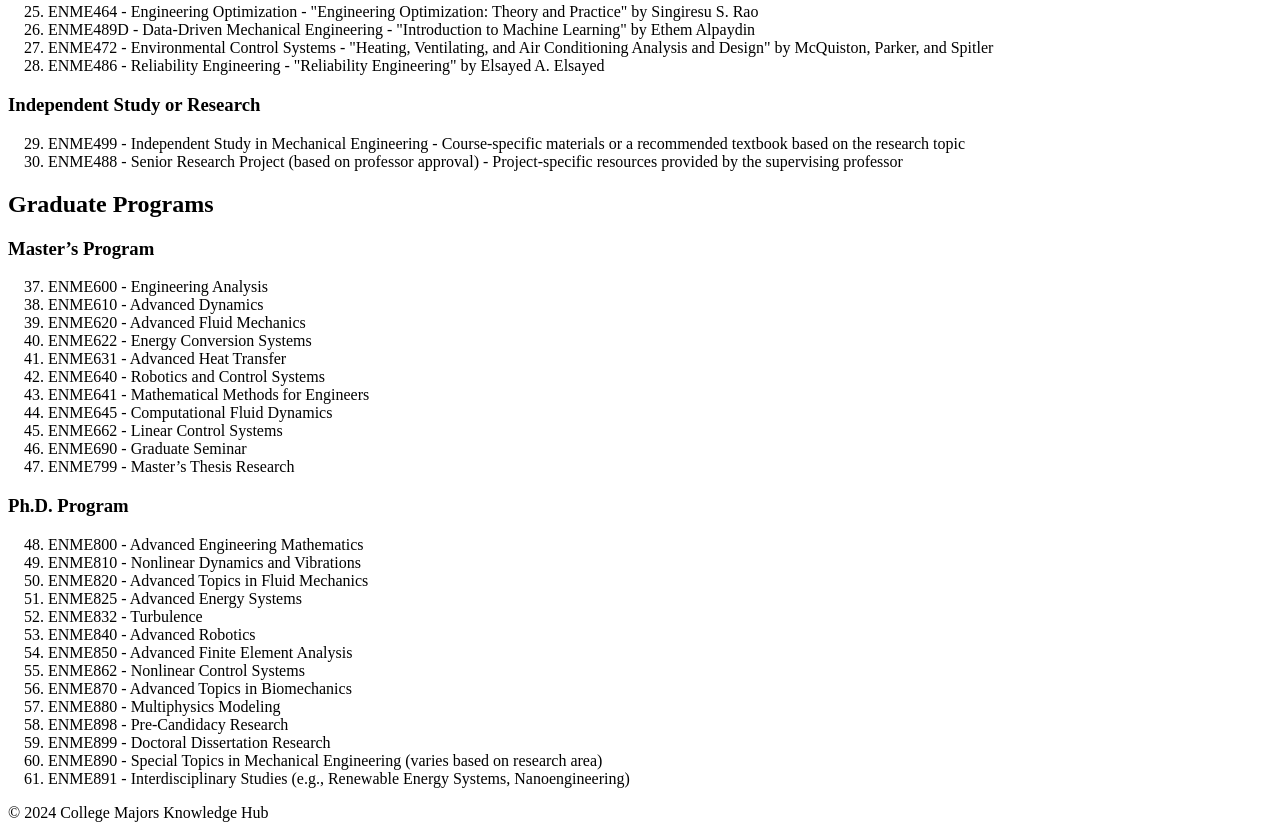
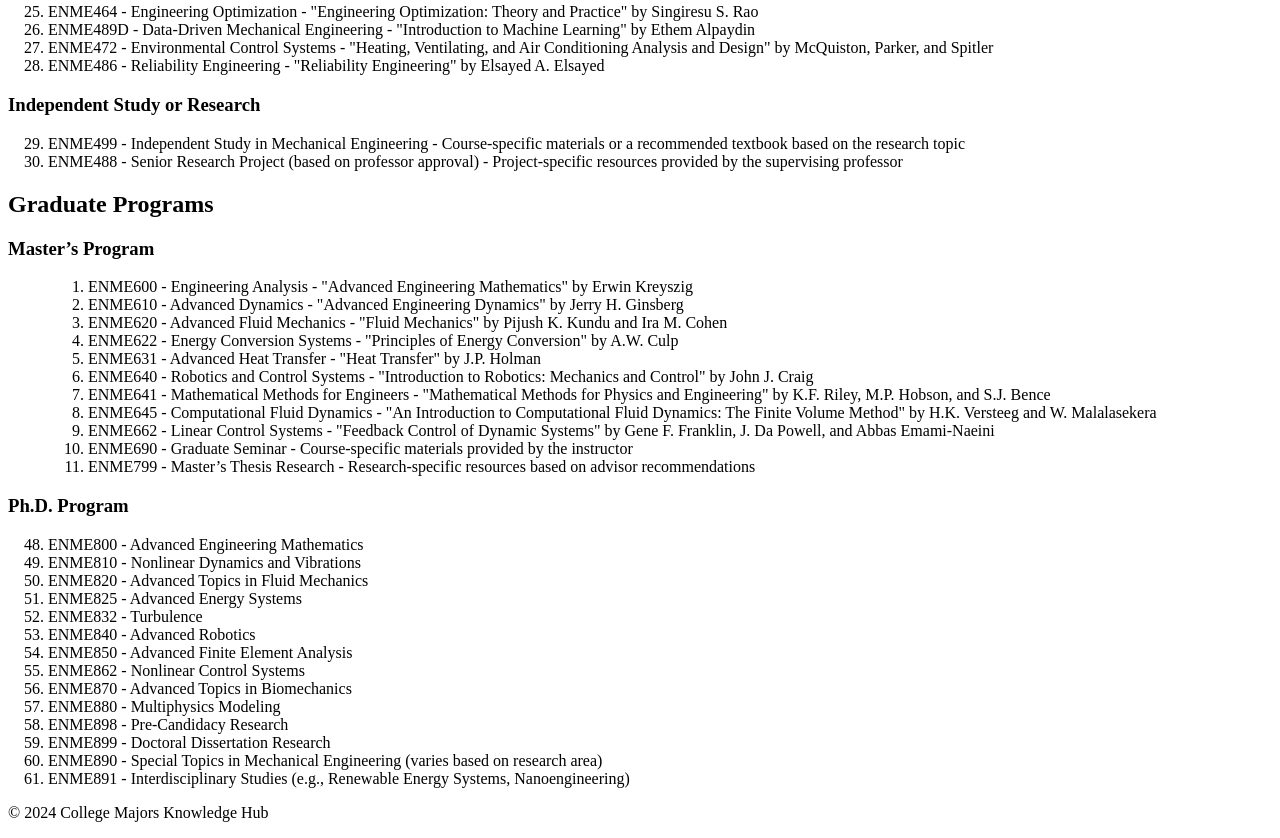
Before and after one commit to Martinezworldwide/collegemajors, a plain HTML site: page majors/engineering/mechanical-engineering.html in a window 1280 px wide. Shown: the part 1924-2762 px from the top of the page. Drawn offline with Linux system fonts and the light colour scheme.

Commit message:
Update mechanical-engineering.html

```diff
--- a/majors/engineering/mechanical-engineering.html
+++ b/majors/engineering/mechanical-engineering.html
@@ -296,17 +296,42 @@
             <h2>Graduate Programs</h2>
             <h3>Master’s Program</h3>
             <ol start="37">
-                <li>ENME600 - Engineering Analysis</li>
-                <li>ENME610 - Advanced Dynamics</li>
-                <li>ENME620 - Advanced Fluid Mechanics</li>
-                <li>ENME622 - Energy Conversion Systems</li>
-                <li>ENME631 - Advanced Heat Transfer</li>
-                <li>ENME640 - Robotics and Control Systems</li>
-                <li>ENME641 - Mathematical Methods for Engineers</li>
-                <li>ENME645 - Computational Fluid Dynamics</li>
-                <li>ENME662 - Linear Control Systems</li>
-                <li>ENME690 - Graduate Seminar</li>
-                <li>ENME799 - Master’s Thesis Research</li>
+                <ol>
+    <li>ENME600 - Engineering Analysis -
+        <span>"Advanced Engineering Mathematics" by Erwin Kreyszig</span>
+    </li>
+    <li>ENME610 - Advanced Dynamics -
+        <span>"Advanced Engineering Dynamics" by Jerry H. Ginsberg</span>
+    </li>
+    <li>ENME620 - Advanced Fluid Mechanics -
+        <span>"Fluid Mechanics" by Pijush K. Kundu and Ira M. Cohen</span>
+    </li>
+    <li>ENME622 - Energy Conversion Systems -
+        <span>"Principles of Energy Conversion" by A.W. Culp</span>
+    </li>
+    <li>ENME631 - Advanced Heat Transfer -
+        <span>"Heat Transfer" by J.P. Holman</span>
+    </li>
+    <li>ENME640 - Robotics and Control Systems -
+        <span>"Introduction to Robotics: Mechanics and Control" by John J. Craig</span>
+    </li>
+    <li>ENME641 - Mathematical Methods for Engineers -
+        <span>"Mathematical Methods for Physics and Engineering" by K.F. Riley, M.P. Hobson, and S.J. Bence</span>
+    </li>
+    <li>ENME645 - Computational Fluid Dynamics -
+        <span>"An Introduction to Computational Fluid Dynamics: The Finite Volume Method" by H.K. Versteeg and W. Malalasekera</span>
+    </li>
+    <li>ENME662 - Linear Control Systems -
+        <span>"Feedback Control of Dynamic Systems" by Gene F. Franklin, J. Da Powell, and Abbas Emami-Naeini</span>
+    </li>
+    <li>ENME690 - Graduate Seminar -
+        <span>Course-specific materials provided by the instructor</span>
+    </li>
+    <li>ENME799 - Master’s Thesis Research -
+        <span>Research-specific resources based on advisor recommendations</span>
+    </li>
+</ol>
+
             </ol>
 
             <h3>Ph.D. Program</h3>
```
